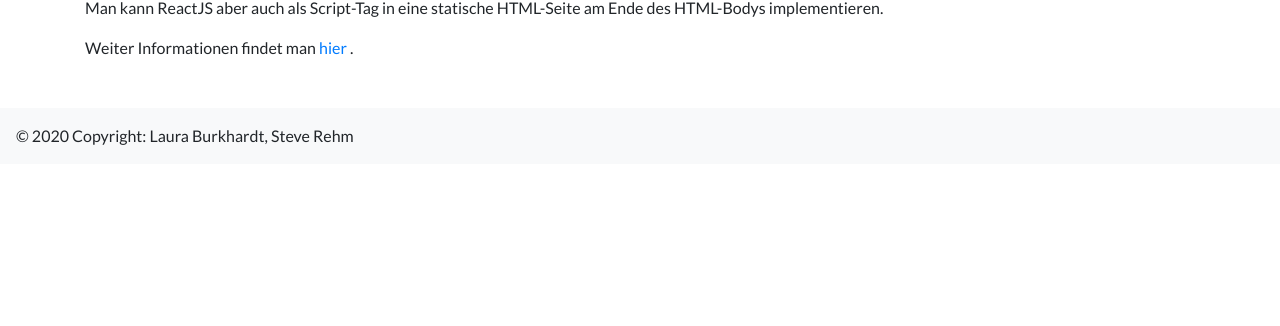
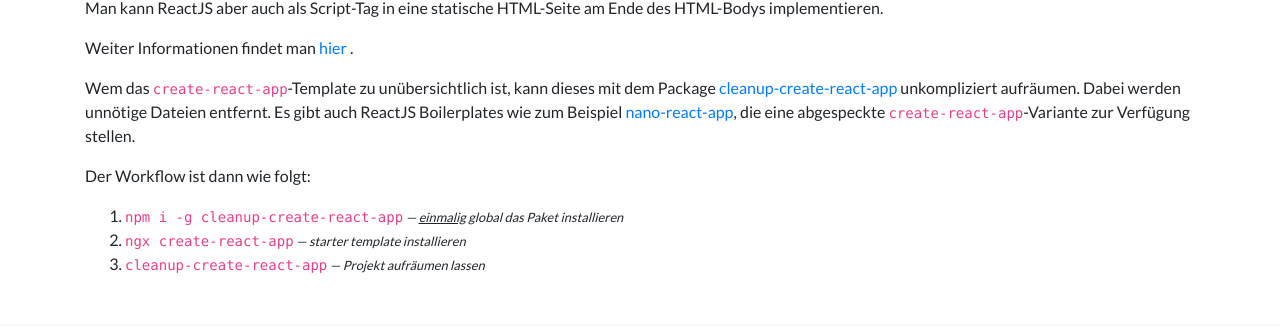
Before and after one commit to bleymehl/webtech-react-course, a React (Create React App) app: page /dokumentation in a window 1280 px wide. Shown: the part 2979-3305 px from the top of the page. Before the commit the page ends 3143 px from the top, so only its background shows below. Built offline with nearby package versions, Linux system fonts and the light colour scheme.

Commit message:
[master] #CHANGE 'scope: docu' <master>
clean up create-react-app example

```diff
--- a/src/components/Dokumentation.js
+++ b/src/components/Dokumentation.js
@@ -204,6 +204,41 @@
         </a>{" "}
         .
       </p>
+      <p>
+        Wem das <code>create-react-app</code>-Template zu unübersichtlich ist, kann dieses mit dem Package{" "}
+        <a href="https://github.com/adebayoileri/cleanup-create-react-app/#readme" target="_blank" rel="noopener noreferrer">
+          cleanup-create-react-app
+        </a>{" "}
+        unkompliziert aufräumen. Dabei werden unnötige Dateien entfernt. Es gibt auch ReactJS Boilerplates wie zum Beispiel{" "}
+        <a href="https://github.com/nano-react-app/nano-react-app" target="_blank" rel="noopener noreferrer">
+          nano-react-app
+        </a>
+        , die eine abgespeckte <code>create-react-app</code>-Variante zur Verfügung stellen.
+      </p>
+      <p>Der Workflow ist dann wie folgt:</p>
+      <ol>
+        <li>
+          <code>npm i -g cleanup-create-react-app</code>
+          <small>
+            <em>
+              {" "}
+              &mdash; <u>einmalig</u> global das Paket installieren
+            </em>
+          </small>
+        </li>
+        <li>
+          <code>ngx create-react-app</code>
+          <small>
+            <em> &mdash; starter template installieren</em>
+          </small>
+        </li>
+        <li>
+          <code>cleanup-create-react-app</code>
+          <small>
+            <em> &mdash; Projekt aufräumen lassen</em>
+          </small>
+        </li>
+      </ol>
     </div>
   )
 }
```
